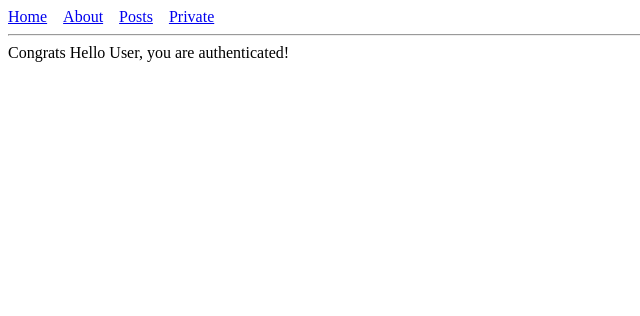
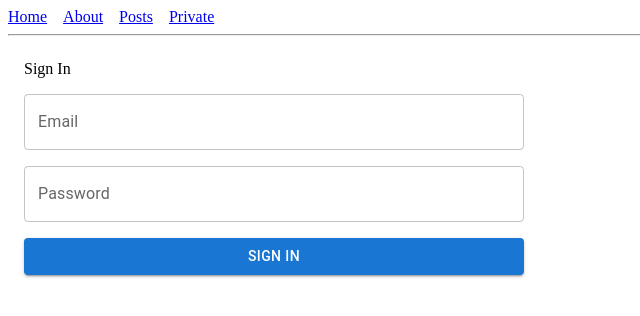
Before and after one commit to billybuehl792/ab-apps, a React (Vite) app: page /private in a window 1280 px wide. Shown: the top 316 px of the page, without its empty margins (0-640 px from the left). Built offline with nearby package versions, Linux system fonts and the light colour scheme; no server answers.

Commit message:
feat(auth): Add `firebase` basic email authentication

```diff
--- /dev/null
+++ b/firebase.config.ts
@@ -0,0 +1,14 @@
+// TODO: Add SDKs for Firebase products that you want to use
+// https://firebase.google.com/docs/web/setup#available-libraries
+
+// Your web app's Firebase configuration
+// For Firebase JS SDK v7.20.0 and later, measurementId is optional
+export default {
+  apiKey: import.meta.env.VITE_PUBLIC_FIREBASE_API_KEY,
+  appId: import.meta.env.VITE_PUBLIC_FIREBASE_APP_ID,
+  authDomain: import.meta.env.VITE_PUBLIC_FIREBASE_AUTH_DOMAIN,
+  measurementId: import.meta.env.VITE_PUBLIC_FIREBASE_MEASUREMENT_ID,
+  messagingSenderId: import.meta.env.VITE_PUBLIC_FIREBASE_MESSAGING_SENDER_ID,
+  projectId: import.meta.env.VITE_PUBLIC_FIREBASE_PROJECT_ID,
+  storageBucket: import.meta.env.VITE_PUBLIC_FIREBASE_STORAGE_BUCKET,
+};
--- a/package.json
+++ b/package.json
@@ -15,6 +15,7 @@
     "@emotion/styled": "^11.14.0",
     "@mui/material": "^6.4.7",
     "@tanstack/react-router": "^1.114.17",
+    "firebase": "^11.4.0",
     "react": "^19.0.0",
     "react-dom": "^19.0.0"
   },
--- a/src/context/AuthContext.ts
+++ b/src/context/AuthContext.ts
@@ -1,12 +1,8 @@
 import { createContext, useContext } from "react";
-import type { User } from "../types/global";
+import type { User } from "firebase/auth";
 
-const AuthContext = createContext<{
-  user: User | null;
-  loading: boolean;
-}>({
+const AuthContext = createContext<{ user: User | null }>({
   user: null,
-  loading: true,
 });
 
 const useAuth = () => {
--- /dev/null
+++ b/src/firebase/auth.ts
@@ -0,0 +1,9 @@
+import { auth } from ".";
+import { signInWithEmailAndPassword, signOut as _signOut } from "firebase/auth";
+
+const signIn = async (email: string, password: string) =>
+  await signInWithEmailAndPassword(auth, email, password);
+
+const signOut = async () => await _signOut(auth);
+
+export { signIn, signOut };
--- /dev/null
+++ b/src/firebase/index.ts
@@ -0,0 +1,10 @@
+import { getAnalytics } from "firebase/analytics";
+import { initializeApp } from "firebase/app";
+import { getAuth } from "firebase/auth";
+import firebaseConfig from "../../firebase.config";
+
+const app = initializeApp(firebaseConfig);
+const analytics = getAnalytics(app);
+const auth = getAuth(app);
+
+export { analytics, auth };
--- a/src/providers/AuthProvider.tsx
+++ b/src/providers/AuthProvider.tsx
@@ -1,26 +1,32 @@
-import { type FC, type PropsWithChildren, useEffect, useState } from "react";
+import {
+  type ContextType,
+  type FC,
+  type PropsWithChildren,
+  useEffect,
+  useState,
+} from "react";
+import { CircularProgress } from "@mui/material";
 import { AuthContext } from "../context/AuthContext";
-import { User } from "../types/global";
+import { auth } from "../firebase";
 
 const AuthProvider: FC<PropsWithChildren> = ({ children }) => {
-  const [user, setUser] = useState<User | null>(null);
+  const [value, setValue] = useState<ContextType<typeof AuthContext>>({
+    user: null,
+  });
   const [loading, setLoading] = useState(true);
 
   useEffect(() => {
-    setTimeout(() => {
-      setUser({ id: "1", name: "Hello User" });
+    const unsubscribe = auth.onAuthStateChanged((user) => {
+      setValue({ user });
       setLoading(false);
-    }, 2000);
+    });
 
-    return () => {
-      setUser(null);
-      setLoading(true);
-    };
+    return unsubscribe;
   }, []);
 
   return (
-    <AuthContext.Provider value={{ user, loading }}>
-      {children}
+    <AuthContext.Provider value={value}>
+      {loading ? <CircularProgress /> : children}
     </AuthContext.Provider>
   );
 };
--- a/src/routes/private.tsx
+++ b/src/routes/private.tsx
@@ -1,21 +1,90 @@
-import { CircularProgress, Stack } from "@mui/material";
-import { createFileRoute } from "@tanstack/react-router";
+import { useState } from "react";
+import { createFileRoute, useNavigate } from "@tanstack/react-router";
+import { Button, type ButtonProps, Stack, TextField } from "@mui/material";
 import { useAuth } from "../context/AuthContext";
+import { signIn, signOut } from "../firebase/auth";
 
 export const Route = createFileRoute("/private")({
   component: Private,
 });
 
 function Private() {
+  const [email, setEmail] = useState("");
+  const [password, setPassword] = useState("");
+  const [loading, setLoading] = useState(false);
+
+  /** Values */
+
   const auth = useAuth();
+  const navigate = useNavigate();
 
-  if (auth.loading)
+  /** Callbacks */
+
+  const handleSignIn: ButtonProps["onClick"] = async (event) => {
+    event.preventDefault();
+
+    try {
+      setLoading(true);
+      await signIn(email, password);
+      navigate({ to: "/" });
+    } catch (error) {
+      console.error("Error signing in", error);
+    } finally {
+      setLoading(false);
+      setEmail("");
+      setPassword("");
+    }
+  };
+
+  const handleSignOut: ButtonProps["onClick"] = async (event) => {
+    event.preventDefault();
+
+    try {
+      setLoading(true);
+      await signOut();
+    } catch (error) {
+      console.error("Error signing out", error);
+    } finally {
+      setLoading(false);
+    }
+  };
+
+  if (!auth.user)
     return (
-      <Stack spacing={2}>
-        <Stack>Loading...</Stack>
-        <CircularProgress />
+      <Stack component="form" spacing={2} p={2} maxWidth={500}>
+        <Stack>Sign In</Stack>
+        <TextField
+          label="Email"
+          type="email"
+          value={email}
+          onChange={(e) => setEmail(e.target.value)}
+        />
+        <TextField
+          label="Password"
+          type="password"
+          value={password}
+          onChange={(e) => setPassword(e.target.value)}
+        />
+        <Button
+          type="submit"
+          loading={loading}
+          variant="contained"
+          onClick={handleSignIn}
+        >
+          Sign In
+        </Button>
       </Stack>
     );
-  if (!auth.user) return <Stack>Not Authenticated</Stack>;
-  return <Stack>Congrats {auth.user.name}, you are authenticated!</Stack>;
+
+  return (
+    <Stack spacing={2} maxWidth={500}>
+      <Stack>
+        Congrats {auth.user.displayName || auth.user.email}, you are
+        authenticated!
+      </Stack>
+      <Button loading={loading} variant="contained" onClick={handleSignOut}>
+        Sign Out
+      </Button>
+    </Stack>
+  );
 }
```
Also changed, not shown: 2 other files (tests, documents, lock files or other folders).
